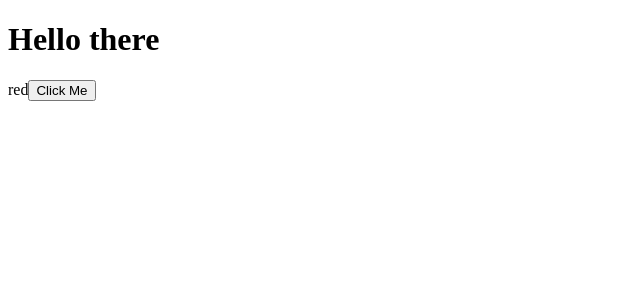
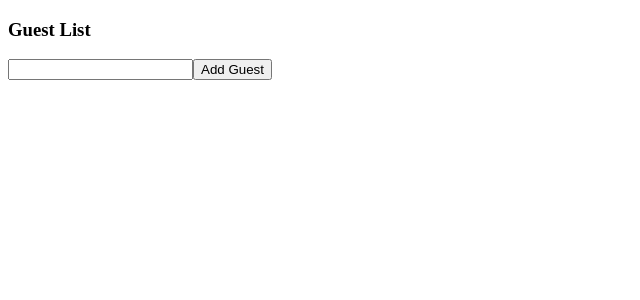
Before and after one commit to md-amir-gauhar/react-typescript, a React (Create React App) app: page / in a window 1280 px wide. Shown: the top 300 px of the page, without its empty margins (0-640 px from the left). Built offline with nearby package versions, Linux system fonts and the light colour scheme.

Commit message:
type inference with state

```diff
--- a/src/index.tsx
+++ b/src/index.tsx
@@ -1,11 +1,10 @@
 import ReactDom from 'react-dom';
-import Parent from './props/Parent';
+import GuestList from './state/GuestList';
 
 const App = () => {
   return (
     <div>
-      <h1>Hello there</h1>
-      <Parent />
+      <GuestList />
     </div>
   );
 };
--- /dev/null
+++ b/src/state/GuestList.tsx
@@ -0,0 +1,30 @@
+import { useState } from 'react';
+
+const GuestList: React.FC = () => {
+  const [name, setName] = useState('');
+  const [guests, setGuests] = useState<string[]>([]);
+
+  const onClick = () => {
+    setGuests([...guests, name]);
+    setName('');
+  };
+
+  return (
+    <div>
+      <h3>Guest List</h3>
+      <ul>
+        {guests.map((guest, idx) => (
+          <li key={idx}>{guest}</li>
+        ))}
+      </ul>
+      <input
+        type="text"
+        value={name}
+        onChange={(e) => setName(e.target.value)}
+      />
+      <button onClick={onClick}>Add Guest</button>
+    </div>
+  );
+};
+
+export default GuestList;
```
